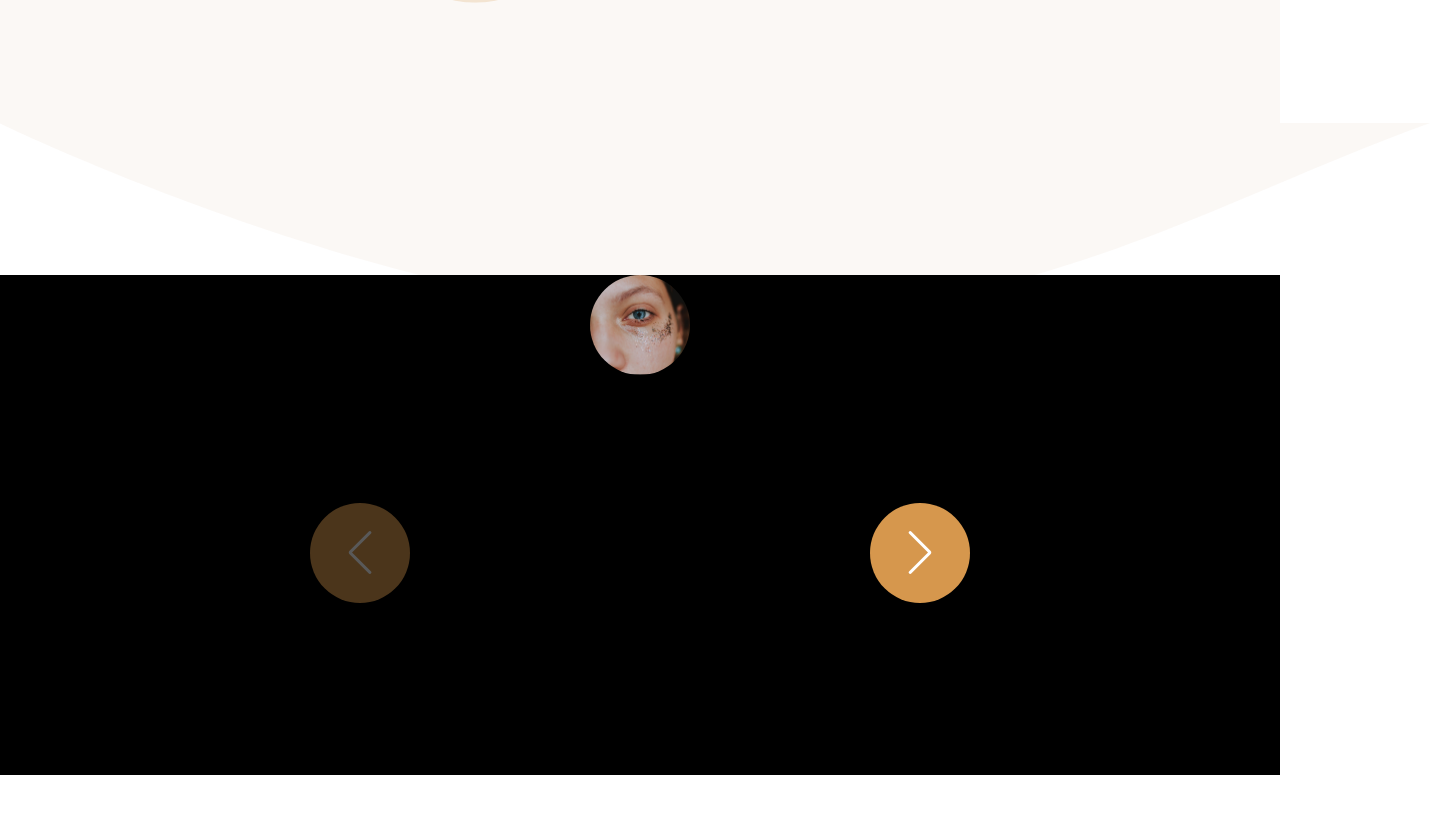
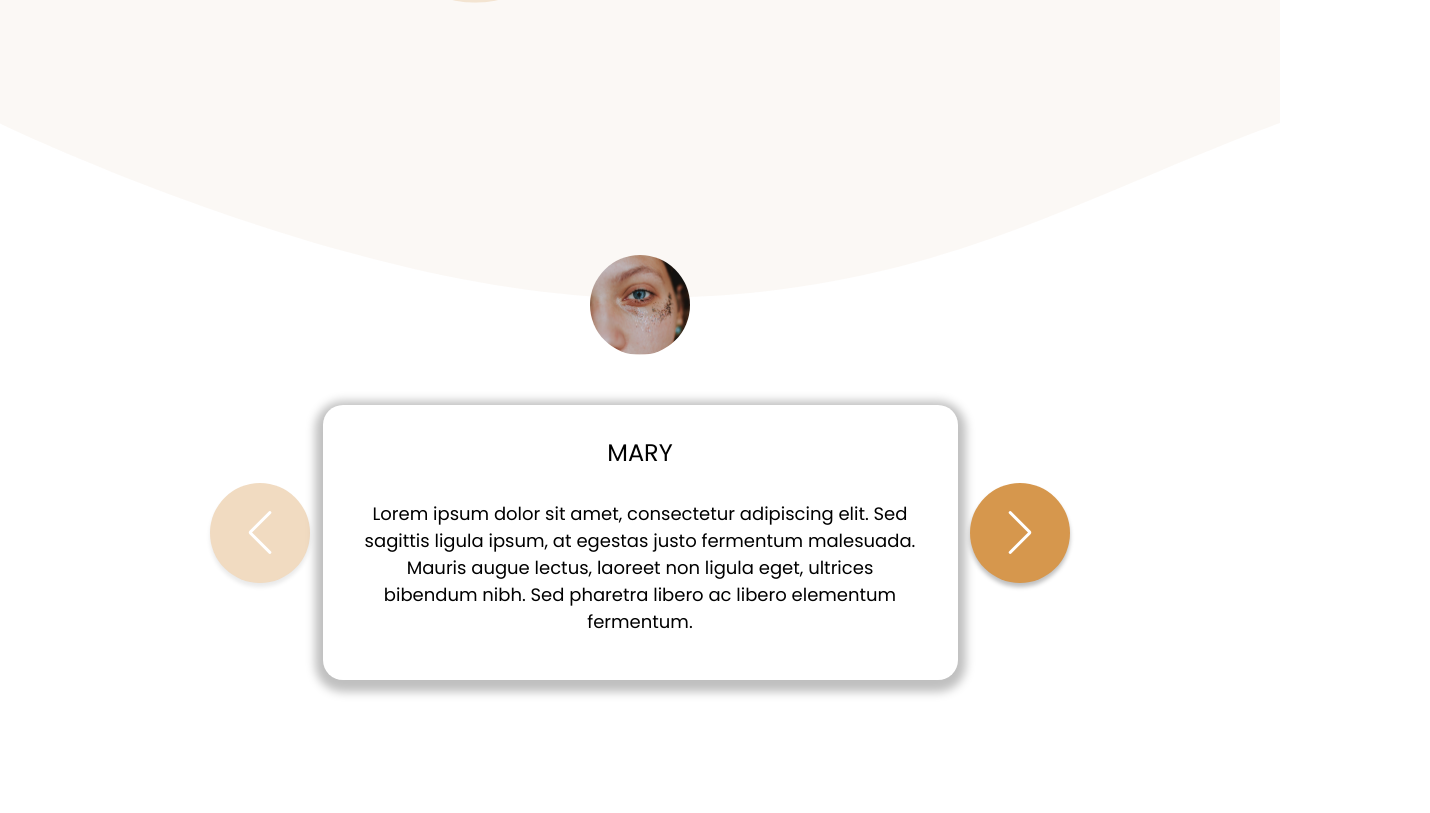
Before and after one commit to FgSurewin/google-map-learning, a React (Create React App) app: page /home in a window 1280 px wide. Shown: the part 2131-2944 px from the top of the page, 1430 px wide, since content can reach past the window. Built offline with nearby package versions, Linux system fonts and the light colour scheme; what react-async-loader would draw is missing.

Commit message:
Carousel  -V3

```diff
--- /dev/null
+++ b/src/components/Carousel/CarouselStyle.jsx
@@ -0,0 +1,138 @@
+import styled, { css } from "styled-components/macro";
+import { REM, lessThan, MEDIUM, SMALL, X_SMALL } from "../../style/helper";
+
+export const CarouselWrapper = styled.section`
+	position: relative;
+`;
+
+export const CarouselIllustration = styled.img`
+	width: 100vw;
+`;
+
+export const SwiperSlide = styled.div`
+	text-align: center;
+	display: flex;
+	justify-content: center;
+	align-items: center;
+	flex-direction: column;
+`;
+
+export const SwiperCover = styled.div`
+	transform: translateY(-10%);
+`;
+
+export const SlideContainer = styled.div`
+	position: relative;
+	height: ${REM(500)};
+	${lessThan(
+		SMALL,
+		css`
+			height: ${REM(600)};
+		`
+	)}
+`;
+
+export const SlideIcon = styled.img`
+	position: absolute;
+	width: ${REM(100)};
+	height: ${REM(100)};
+	border-radius: 50%;
+	left: 50%;
+	transform: translateX(-50%);
+`;
+
+export const SlideCover = styled.div`
+	margin-top: 150px;
+	width: 635px;
+	height: 275px;
+	background: #ffffff;
+	box-shadow: 0px 4px 10px 8px rgba(0, 0, 0, 0.25);
+	border-radius: 20px;
+	color: black;
+	padding: 30px 40px;
+	${lessThan(
+		MEDIUM,
+		css`
+			width: 500px;
+			height: 300px;
+		`
+	)}
+	${lessThan(
+		SMALL,
+		css`
+			width: 400px;
+			height: 330px;
+			/* margin: 0 auto; */
+		`
+	)}
+	${lessThan(
+		X_SMALL,
+		css`
+			width: 300px;
+			height: 400px;
+			padding: 4px;
+		`
+	)}
+`;
+
+export const SlideName = styled.p`
+	font-weight: 500;
+	font-size: ${REM(24)};
+	/* width: 500px; */
+	text-align: center;
+	text-transform: uppercase;
+`;
+export const SlideContent = styled.p`
+	font-weight: 500;
+	font-size: ${REM(18)};
+	margin-top: ${REM(30)};
+	${lessThan(
+		SMALL,
+		css`
+			margin-top: ${REM(20)};
+		`
+	)}
+	${lessThan(
+		SMALL,
+		css`
+			margin-top: ${REM(40)};
+		`
+	)}
+`;
+
+export const NavigationButton = styled.div`
+	${(props) => props.left && "margin-left: 200px;"}
+	${(props) => props.right && "margin-right: 200px;"}
+    color: #ffffff;
+	background: #d6974d;
+	box-shadow: 0px 4px 4px rgba(0, 0, 0, 0.25);
+	width: 100px;
+	height: 100px;
+	border-radius: 50%;
+	${lessThan(
+		MEDIUM,
+		css`
+			${(props) => props.left && "margin-left: 20px;"}
+			${(props) => props.right && "margin-right: 20px;"}
+		`
+	)}
+	${lessThan(
+		SMALL,
+		css`
+			${(props) => props.left && "margin-left: 10px;"}
+			${(props) => props.right && "margin-right: 10px;"}
+            width: 80px;
+			height: 80px;
+		`
+	)}
+	${lessThan(
+		X_SMALL,
+		css`
+			${(props) => props.left && "margin-left: 4px;"}
+			${(props) => props.right && "margin-right: 4px;"}
+            width: 0;
+			height: 0;
+			color: #d6974d;
+		`
+	)}
+`;
--- a/src/components/Carousel/data.js
+++ b/src/components/Carousel/data.js
@@ -7,7 +7,8 @@ export const CarouselData = {
 		{
 			icon: Girl,
 			name: "mary",
-			content: "First",
+			content:
+				"Lorem ipsum dolor sit amet, consectetur adipiscing elit. Sed sagittis ligula ipsum, at egestas justo fermentum malesuada. Mauris augue lectus, laoreet non ligula eget, ultrices bibendum nibh. Sed pharetra libero ac libero elementum fermentum.",
 		},
 		{
 			icon: Girl,
--- a/src/components/Carousel/index.jsx
+++ b/src/components/Carousel/index.jsx
@@ -5,6 +5,18 @@ import Swiper, { Navigation } from "swiper";
 import "swiper/swiper-bundle.css";
 import "./style.scss";
 import { CarouselData } from "./data";
+import {
+	CarouselIllustration,
+	CarouselWrapper,
+	NavigationButton,
+	SlideContainer,
+	SlideContent,
+	SlideCover,
+	SlideIcon,
+	SlideName,
+	SwiperCover,
+	SwiperSlide,
+} from "./CarouselStyle";
 
 Swiper.use([Navigation]);
 
@@ -20,27 +32,27 @@ export default function Carousel() {
 	}, []);
 
 	return (
-		<div className="Carousel">
-			<img src={CarouselData.curve} alt="curve" />
-			<div className="swiper-cover">
+		<CarouselWrapper>
+			<CarouselIllustration src={CarouselData.curve} alt="curve" />
+			<SwiperCover>
 				<div className="swiper-container">
 					<div className="swiper-wrapper">
 						{CarouselData.slides.map((slide, index) => (
-							<div className="swiper-slide" key={index}>
-								<div className="slide-container">
-									<img src={slide.icon} alt="icon" className="slide-icon" />
-									<div>
-										<p className="slide-name">{slide.name}</p>
-										<p className="slide-content">{slide.content}</p>
-									</div>
-								</div>
-							</div>
+							<SwiperSlide className="swiper-slide" key={index}>
+								<SlideContainer>
+									<SlideIcon src={slide.icon} alt="icon" />
+									<SlideCover>
+										<SlideName className="test">{slide.name}</SlideName>
+										<SlideContent>{slide.content}</SlideContent>
+									</SlideCover>
+								</SlideContainer>
+							</SwiperSlide>
 						))}
 					</div>
-					<div className="swiper-button-next"></div>
-					<div className="swiper-button-prev"></div>
+					<NavigationButton right className="swiper-button-next" />
+					<NavigationButton left className="swiper-button-prev" />
 				</div>
-			</div>
-		</div>
+			</SwiperCover>
+		</CarouselWrapper>
 	);
 }
--- a/src/components/Carousel/style.scss
+++ b/src/components/Carousel/style.scss
@@ -13,34 +13,28 @@
 			left: 50%;
 			transform: translateX(-50%);
 		}
+		.slide-cover {
+			margin-top: 150px;
+			width: 635px;
+			height: 275px;
+			background: #ffffff;
+			box-shadow: 0px 4px 10px 8px rgba(0, 0, 0, 0.25);
+			border-radius: 20px;
+			color: black;
+			padding-top: 20px;
+			.slide-name {
+				font-weight: 500;
+				font-size: 24px;
+			}
+			.slide-content {
+				font-weight: 500;
+				font-size: 18px;
+				margin-top: 50px;
+			}
+		}
 	}
 
 	.swiper-cover {
 		transform: translateY(-10%);
 	}
-
-	.swiper-slide {
-		text-align: center;
-		color: #ffffff;
-		background-color: black;
-	}
-	.swiper-button-next {
-		color: #ffffff;
-		margin-right: 300px;
-		background: #d6974d;
-		box-shadow: 0px 4px 4px rgba(0, 0, 0, 0.25);
-		width: 100px;
-		height: 100px;
-		border-radius: 50%;
-	}
-
-	.swiper-button-prev {
-		color: #ffffff;
-		margin-left: 300px;
-		background: #d6974d;
-		box-shadow: 0px 4px 4px rgba(0, 0, 0, 0.25);
-		width: 100px;
-		height: 100px;
-		border-radius: 50%;
-	}
 }
```
